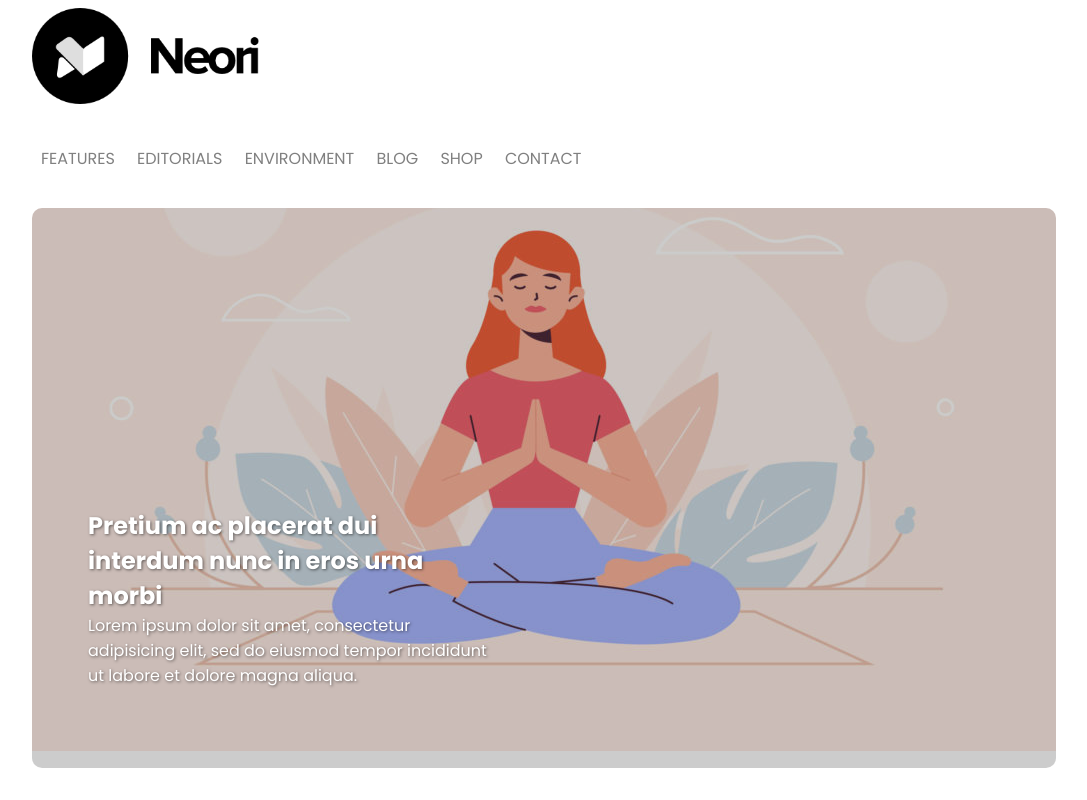
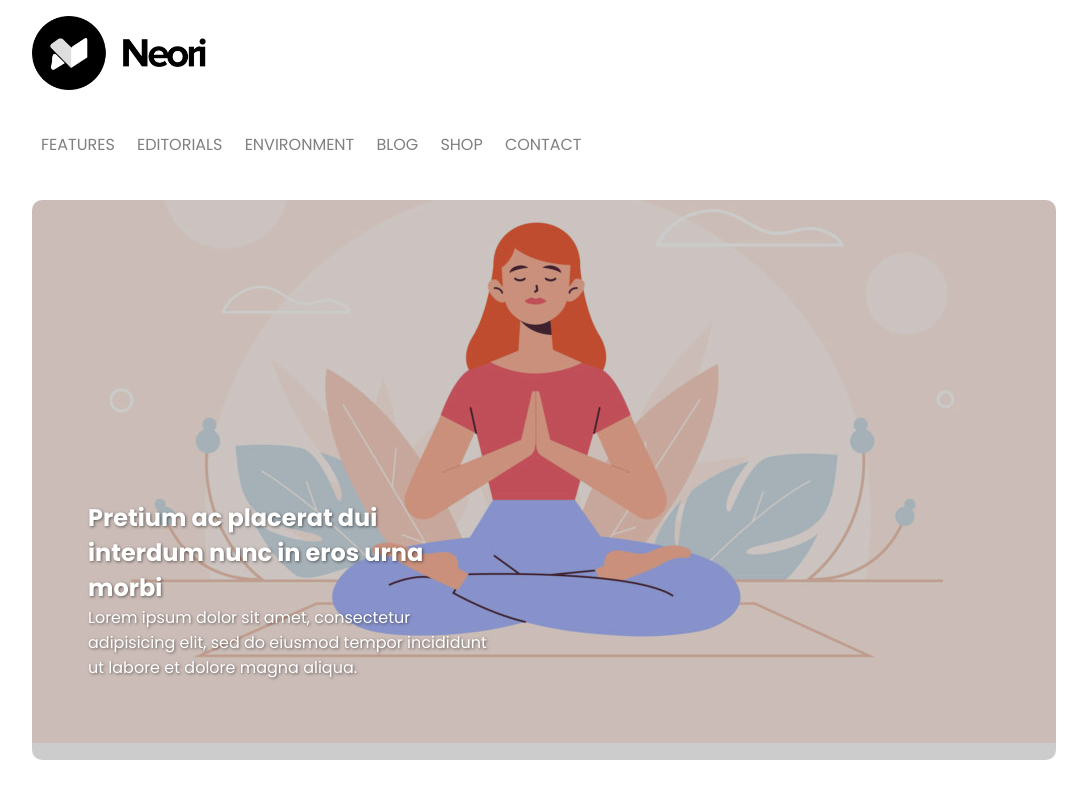
Before and after one commit to andrealigorio/htmlcss-wp, a plain HTML site: page index.html in a window 1280 px wide. Shown: the top 800 px of the page, without its empty margins (96-1183 px from the left). Drawn offline with Linux system fonts and the light colour scheme.

Commit message:
Reso fixed l'header

```diff
--- a/css/style.css
+++ b/css/style.css
@@ -18,11 +18,16 @@ body {
 
 header {
   width: 100%;
-  height: 20vh;
+  height: 25vh;
+  position: fixed;
+  top: 0;
+  z-index: 999;
+  background-color: white;
+  padding-top: 2vh;
 }
 
 #logo {
-  height: 60%;
+  height: 40%;
   margin-bottom: 2vh;
 }
 
@@ -49,7 +54,7 @@ nav ul li:hover {
 
 main {
   width: 100%;
-  margin-top: 5vh;
+  margin-top: 25vh; /* Ho aumentato il margin-top del main per fissare l'header e non aver problemi allo scroll */
 }
 
 .slider {
```
